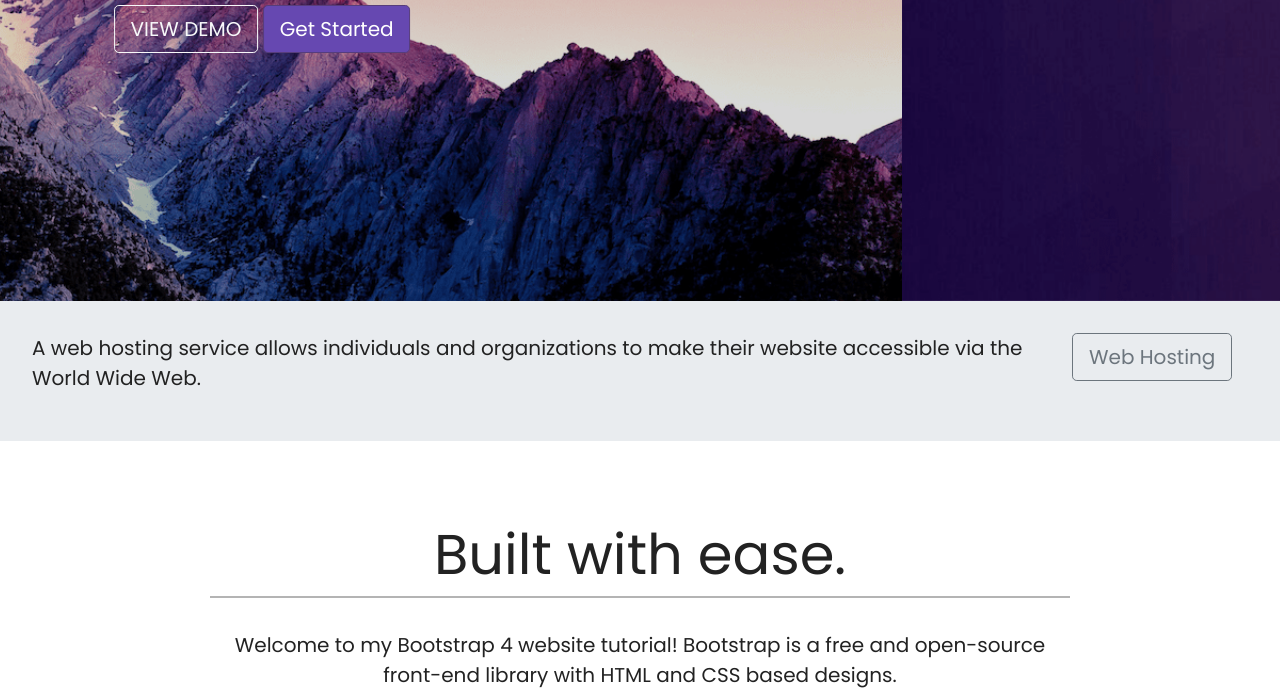
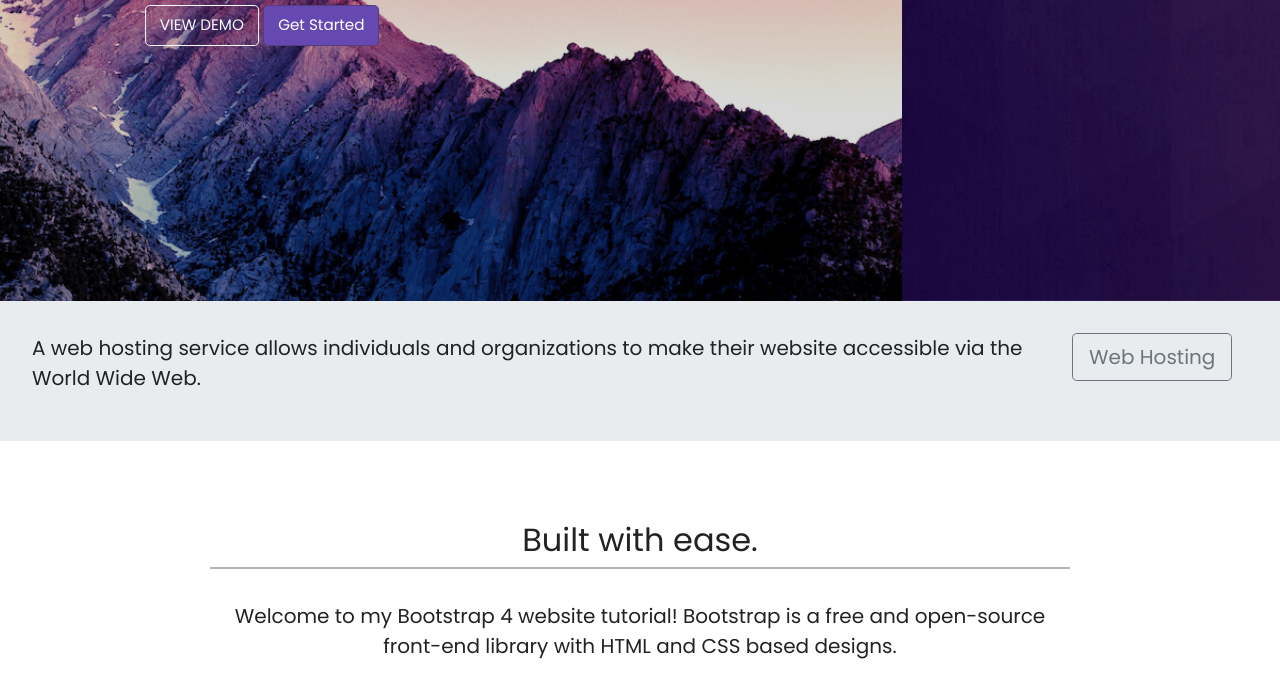
Before and after one commit to respici0/bootstrap-tutorial, a plain HTML site: page index.html in a window 1280 px wide. Shown: the part 440-1130 px from the top of the page. Drawn offline with nearby package versions, Linux system fonts and the light colour scheme.

Commit message:
finished product

```diff
--- a/style.css
+++ b/style.css
@@ -36,6 +36,13 @@ body {
   font-weight: 500;
   text-shadow: 1px 1px 10px #000;
   padding-bottom: 1rem;
+}
+.carousel-caption .btn {
+  font-size: 95%;
+  padding: 8px 14px;
+}
+.display-4 {
+  font-size: 200%;
 }
 .btn-primary {
   background-color: #6648b1;
```
